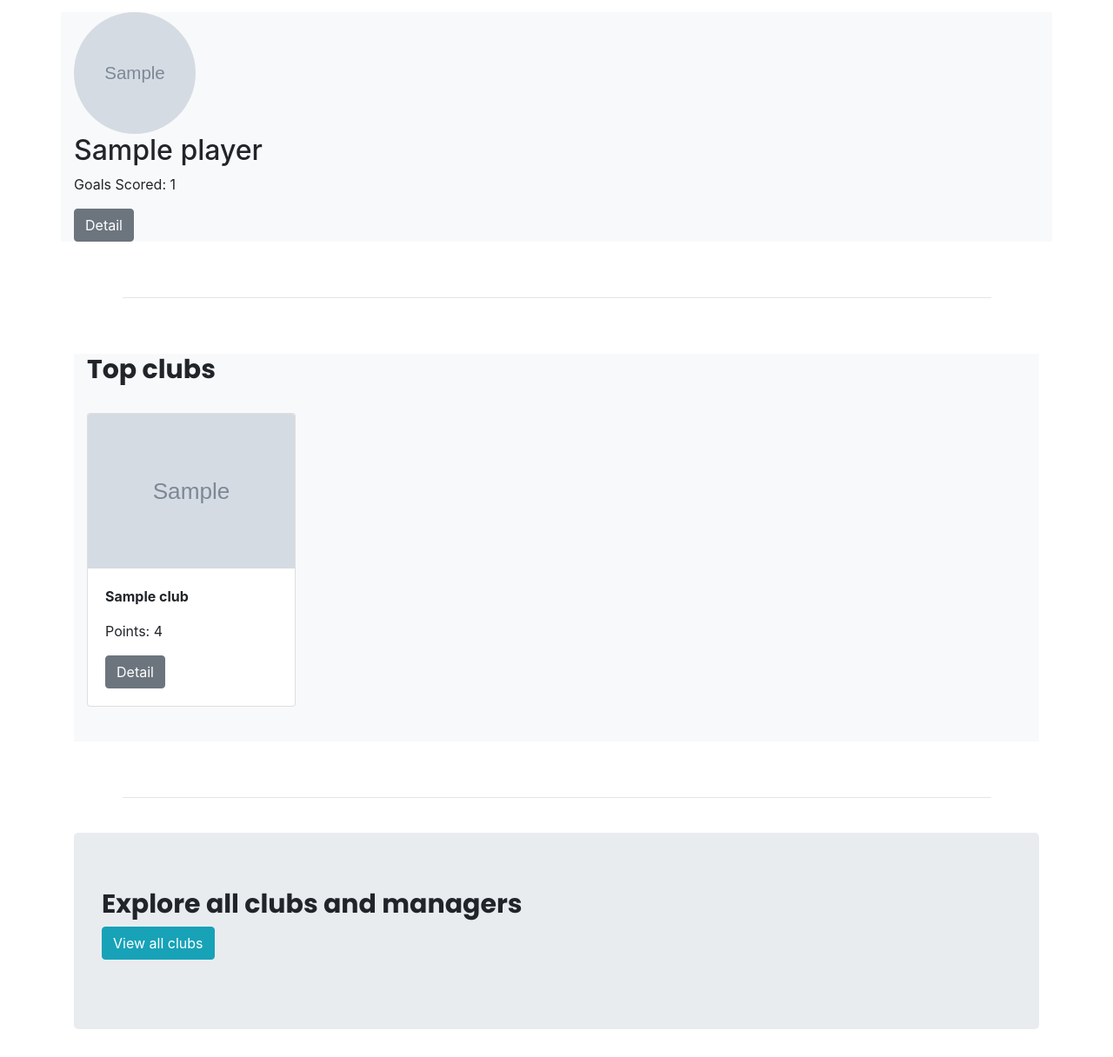
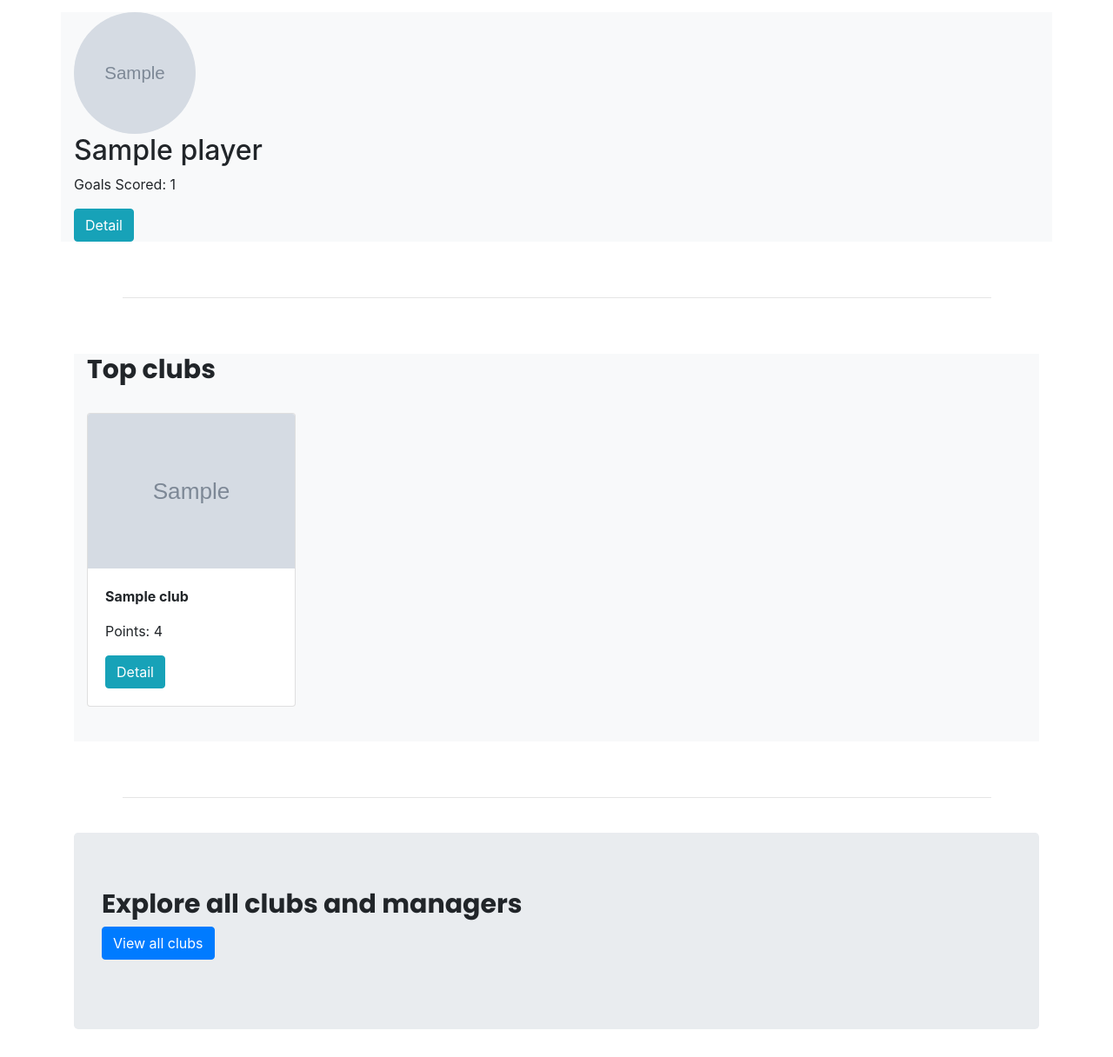
Before and after one commit to LukasAbraham/premier-league-management-system, a Django app: page / in a window 1280 px wide. Shown: the part 880-2096 px from the top of the page at 87% size. Run offline with Django 4.2, Linux system fonts and the light colour scheme; a user stored in the database is signed in; data comes from the database, SQL or seed files in the repository; tables that the repository leaves empty hold one stand-in row (values such as "Sample post"); grey boxes marked "Sample" are stand-in pictures; some libraries are stand-ins or nearby versions.

```diff
--- a/apps/home/templates/home/index.html
+++ b/apps/home/templates/home/index.html
@@ -88,7 +88,7 @@
             <img class="rounded-circle" src="{% if player_stat.player.image %}{{player_stat.player.image.url}}{% else %}{% static 'imgs/default.png' %}{% endif %}" alt="Player image" width="140" height="140">
             <h2>{{player_stat.player.name}}</h2>
             <p>Goals Scored: {{player_stat.goals}}</p>
-            <a class="btn btn-secondary btn-md" href="/players/view/{{player_stat.player.id}}" role="button">Detail</a>
+            <a class="btn btn-info btn-md" href="/players/view/{{player_stat.player.id}}" role="button">Detail</a>
             </div>
             {% endfor %}
         </div>
@@ -109,7 +109,7 @@
                         <div class="card-body">
                           <p class="font-weight-bold">{{club_stat.club.name}}</p>
                           <p class="item-price">Points: {{club_stat.points}}</p>
-                          <a class="btn btn-secondary btn-md" href="/clubs/view/{{club_stat.club.id}}" role="button">Detail</a>
+                          <a class="btn btn-info btn-md" href="/clubs/view/{{club_stat.club.id}}" role="button">Detail</a>
                         </div>
                     </div>
                     </div>
@@ -125,7 +125,7 @@
         <div class="jumbotron">
           <h3 class="display-4"> Explore all clubs and managers</h1>
           <p class="lead">
-            <a class="btn btn-info btn-md" href="/clubs" role="button">View all clubs</a>
+            <a class="btn btn-primary btn-md" href="/clubs" role="button">View all clubs</a>
           </p>
         </div>
 {% endblock %}
```
Also changed, not shown: apps/clubs/templates/clubs/view.html (+6 -3 lines), apps/managers/templates/managers/view.html (+7 -5 lines), apps/players/templates/players/view.html (+7 -5 lines).
